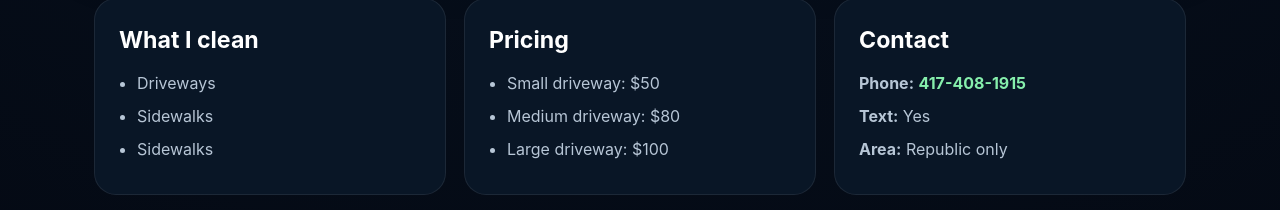
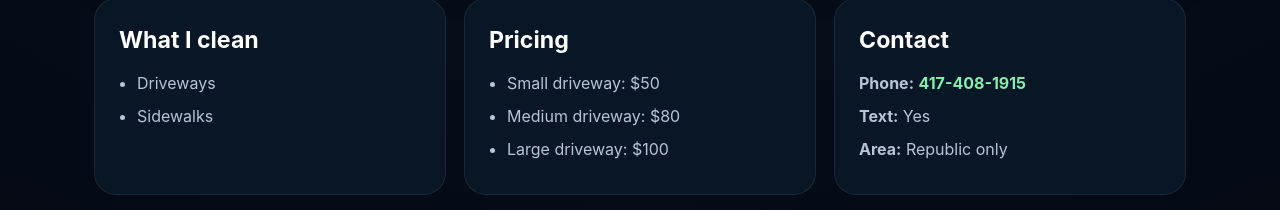
Before and after one commit to kkxx9h9c9j-lang/Rpwashing, a plain HTML site: page rpwashing (1).html in a window 1280 px wide. Shown: the part 1066-1276 px from the top of the page. Drawn offline with Linux system fonts and the light colour scheme.

Commit message:
RPwashing (1).html

```diff
--- a/rpwashing (1).html
+++ b/rpwashing (1).html
@@ -62,7 +62,6 @@
         <ul>
           <li>Driveways</li>
           <li>Sidewalks</li>
-          <li>Sidewalks</li>
         </ul>
       </div>
       <div class="card">
```
